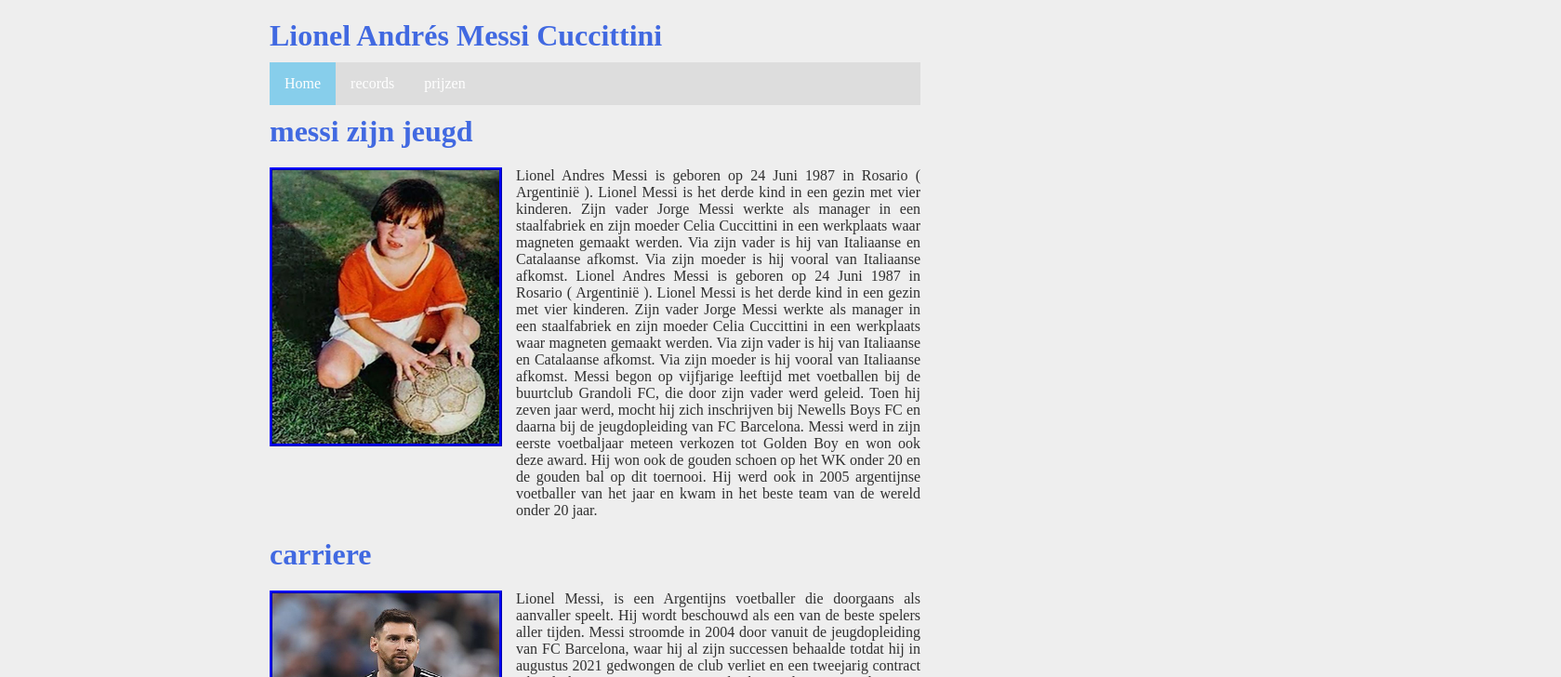
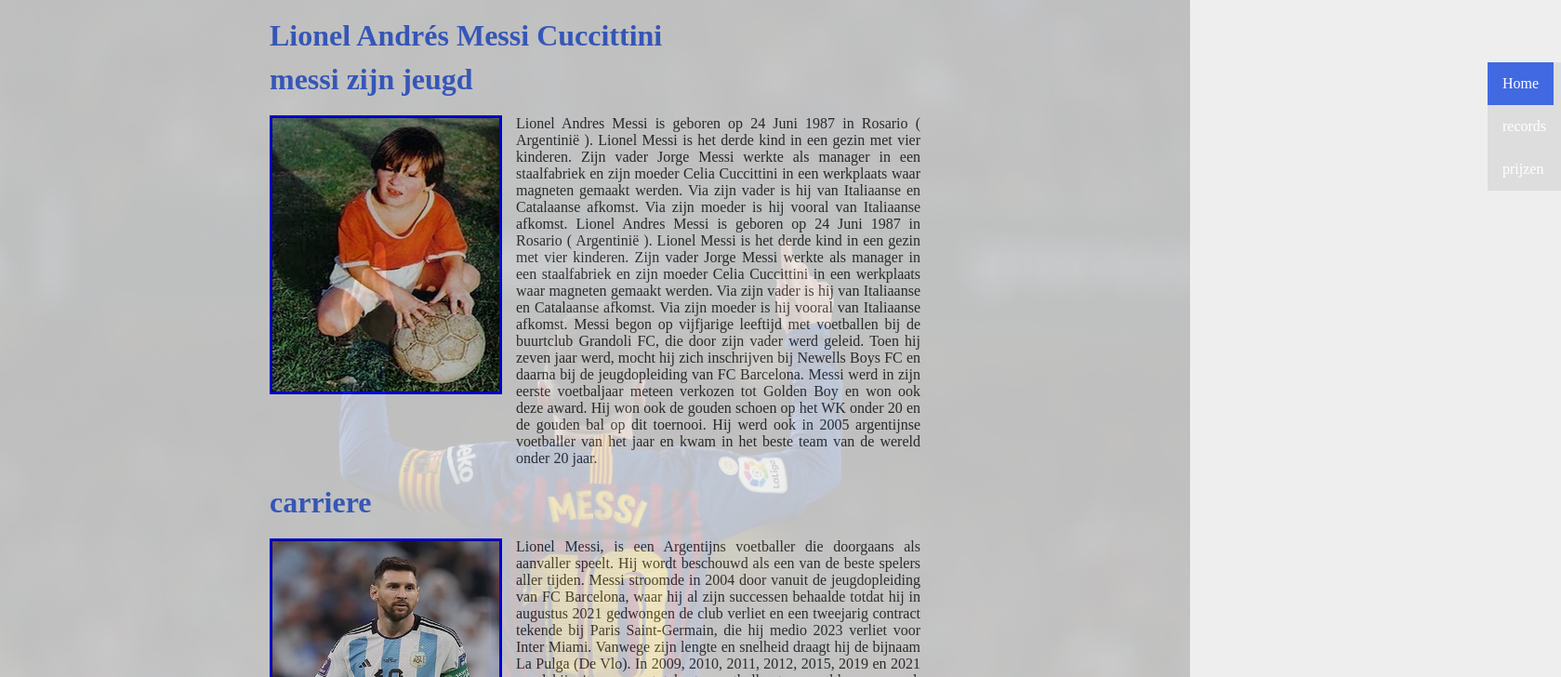
Before and after one commit to Tijmene07/messi, a plain HTML site: page index.html in a window 1280 px wide. Shown: the top 728 px of the page at 93% size, 1679 px wide, since content can reach past the window. Drawn offline with Linux system fonts and the light colour scheme.

Commit message:
background messi

```diff
--- a/index.html
+++ b/index.html
@@ -10,7 +10,7 @@
 
 <body>
   <div class="page">
-
+<div id='image-Messi'></div>
     <header>
       <h1 id="hoofdtitel" class="belangrijk">Lionel Andrés Messi Cuccittini</h1>
     </header>
--- a/style.css
+++ b/style.css
@@ -116,6 +116,10 @@ nav ul {
     padding: 0;
     background-color: #dddddd;
     overflow: hidden;
+    z-index: 1;
+    left: 1600px;
+    position: absolute;
+
 }
 
 nav ul li {
@@ -137,12 +141,20 @@ nav li a:hover {
 }
 
 nav li a.active {
-    background-color: skyblue;
+    background-color: royalblue;
 }
 
 
-  }
-
+#image-Messi{
+  overflow: hidden;
+  position: fixed;
+  top: 0;
+  left: 0;
+  width: 100%;
+  height : 100%;
+  opacity: 0.2;
+  /*20% opacity*/
+  background-image: url('afbeeldingen/fortnite 2.jpeg');
+  background-size: cover;
+  background-position: center;
 }
-
-.
```
Also changed, not shown: info.html (+1 -1 lines), overmij.html (+1 -1 lines), afbeeldingen/fortnite 2.jpeg (added), afbeeldingen/fortnite.jpeg (added), afbeeldingen/messi de goat 100.jpeg (added).
